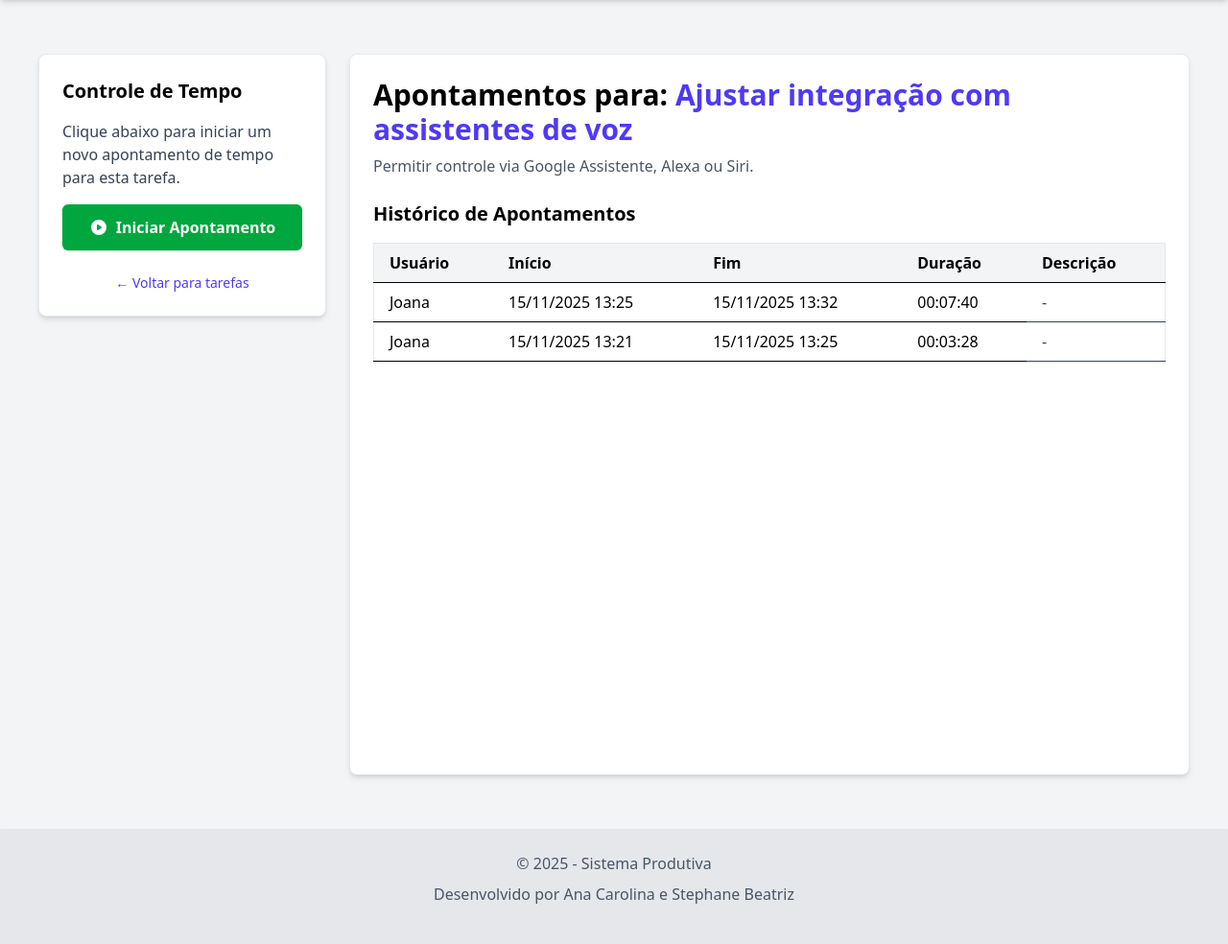
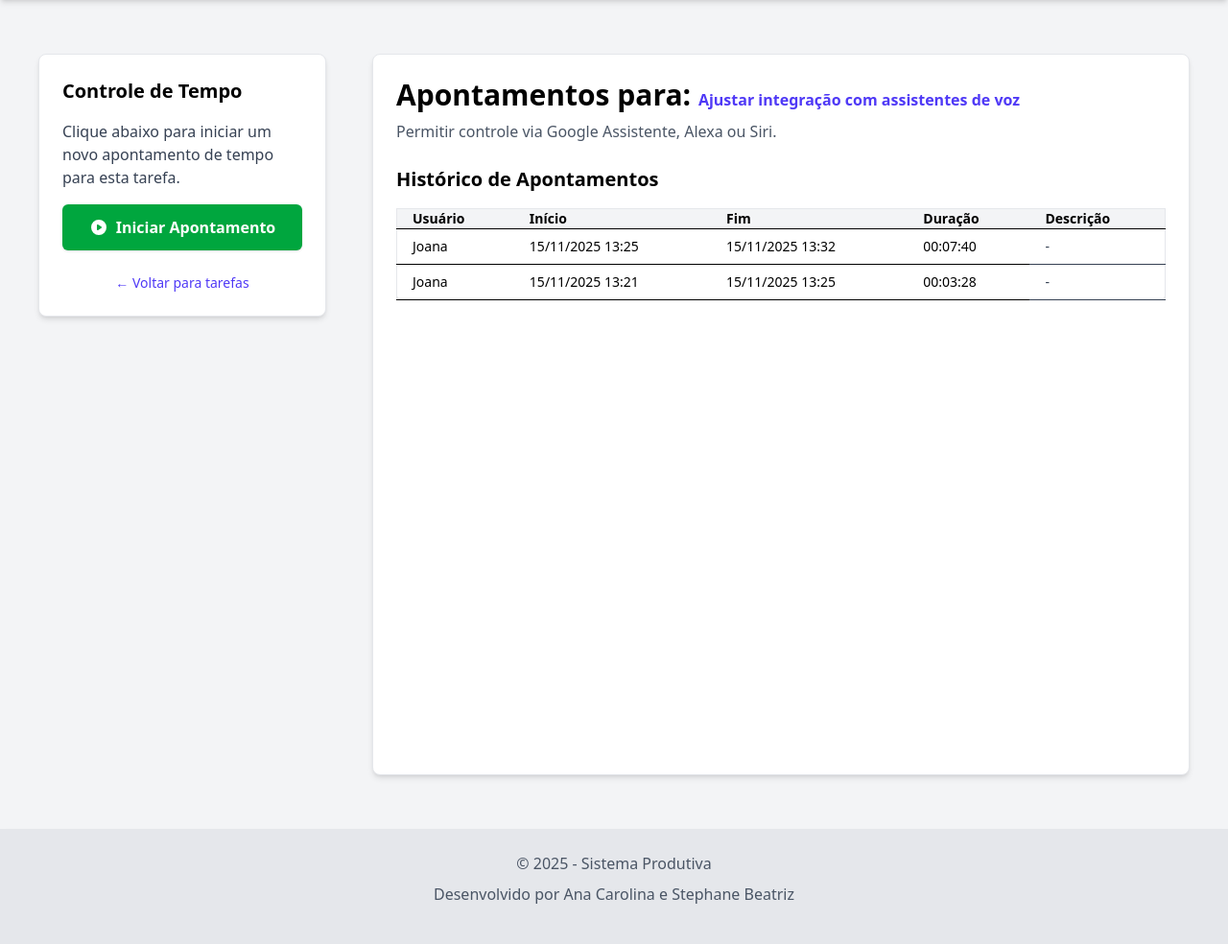
Before and after one commit to anacstralioti/pi-ifsc, a Django app: page /produtiva/tarefa/29/apontamentos/ in a window 1280 px wide. Shown: the part 80-1064 px from the top of the page at 96% size. Run offline with Django 5.2, Linux system fonts and the light colour scheme; a user stored in the database is signed in; data comes from the database, SQL or seed files in the repository; some libraries are stand-ins or nearby versions.

Commit message:
Adiciona responsividade na página de Apontamentos

```diff
--- a/produtiva/templates/apontamentos.html
+++ b/produtiva/templates/apontamentos.html
@@ -66,104 +66,106 @@
 {% endblock header_right_content %}
 
 {% block 'body' %}
-<div class="flex min-h-screen bg-gray-100 p-6">
+<div class="flex flex-col lg:flex-row min-h-screen bg-gray-100 p-4 lg:p-6 gap-4 lg:gap-6">
 
-  <div class="w-1/4 bg-white p-6 rounded-lg shadow-md border border-gray-200 mr-6 h-fit">
-    <h2 class="text-xl font-semibold mb-4">Controle de Tempo</h2>
+  <div class="w-full lg:w-1/4 bg-white p-4 lg:p-6 rounded-lg shadow-md border border-gray-200 mr-6 h-fit">
+    <h2 class="text-lg lg:text-xl font-semibold mb-4">Controle de Tempo</h2>
 
     {% if apontamento_ativo %}
-      <p class="text-sm text-gray-700">Apontamento iniciado por:</p>
-      <p class="font-medium text-lg mb-2">{{ apontamento_ativo.usuario.first_name }}</p>
-      <p class="text-sm text-gray-700">Em:</p>
-      <p class="font-medium text-lg mb-4">{{ apontamento_ativo.hora_inicial|date:"d/m/Y H:i:s" }}</p>
+      <p class="text-xs lg:text-sm text-gray-700">Apontamento iniciado por:</p>
+      <p class="font-medium text-base lg:text-lg mb-2">{{ apontamento_ativo.usuario.first_name }}</p>
+      <p class="text-xs lg:text-sm text-gray-700">Em:</p>
+      <p class="font-medium text-base lg:text-lg mb-4">{{ apontamento_ativo.hora_inicial|date:"d/m/Y H:i:s" }}</p>
 
       <form action="{% url 'apontamentos_tarefa' tarefa.id %}" method="POST">
         {% csrf_token %}
         <input type="hidden" name="action" value="stop">
         <input type="hidden" name="apontamento_id" value="{{ apontamento_ativo.id }}">
 
-        <label for="descricao" class="block text-sm font-medium text-gray-700 mb-1">
+        <label for="descricao" class="block text-xs lg:text-sm font-medium text-gray-700 mb-1">
           Descreva o que foi feito:
         </label>
         <textarea
           name="descricao"
           id="descricao"
           rows="3"
-          class="w-full border rounded-md p-2 mb-3 bg-gray-50 focus:ring-indigo-500 focus:border-indigo-500"
+          class="w-full border rounded-md p-2 mb-3 bg-gray-50 focus:ring-indigo-500 focus:border-indigo-500 text-sm lg:text-base"
           placeholder="Ex: Corrigi bugs, implementei o cálculo de tempo..."
         ></textarea>
 
         <button
           type="submit"
-          class="flex items-center justify-center w-full px-4 py-3 bg-red-600 text-white font-semibold rounded-md shadow-sm hover:bg-red-700"
+          class="flex items-center justify-center w-full px-4 py-3 bg-red-600 text-white font-semibold rounded-md shadow-sm hover:bg-red-700 text-sm lg:text-base"
         >
-          <svg class="w-5 h-5 mr-2" fill="currentColor" viewBox="0 0 20 20">
+          <svg class="w-4 h-4 lg:w-5 lg:h-5 mr-2" fill="currentColor" viewBox="0 0 20 20">
             <path fill-rule="evenodd" d="M10 18a8 8 0 100-16 8 8 0 000 16zM8 7a1 1 0 00-1 1v4a1 1 0 002 0V8a1 1 0 00-1-1zm4 0a1 1 0 00-1 1v4a1 1 0 002 0V8a1 1 0 00-1-1z" clip-rule="evenodd"></path>
           </svg>
           Parar Apontamento
         </button>
       </form>
     {% else %}
-      <p class="text-gray-700 mb-4">Clique abaixo para iniciar um novo apontamento de tempo para esta tarefa.</p>
+      <p class="text-gray-700 mb-4 text-sm lg:text-base">Clique abaixo para iniciar um novo apontamento de tempo para esta tarefa.</p>
       <form action="{% url 'apontamentos_tarefa' tarefa.id %}" method="POST">
         {% csrf_token %}
         <input type="hidden" name="action" value="start">
-        <button type="submit" class="flex items-center justify-center w-full px-4 py-3 bg-green-600 text-white font-semibold rounded-md shadow-sm hover:bg-green-700">
-          <svg class="w-5 h-5 mr-2" fill="currentColor" viewBox="0 0 20 20"><path fill-rule="evenodd" d="M10 18a8 8 0 100-16 8 8 0 000 16zM9.555 7.168A1 1 0 008 8v4a1 1 0 001.555.832l3-2a1 1 0 000-1.664l-3-2z" clip-rule="evenodd"></path></svg>
+        <button type="submit" class="flex items-center justify-center w-full px-4 py-3 bg-green-600 text-white font-semibold rounded-md shadow-sm hover:bg-green-700 text-sm lg:text-base">
+          <svg class="w-4 h-4 lg:w-5 lg:h-5 mr-2" fill="currentColor" viewBox="0 0 20 20"><path fill-rule="evenodd" d="M10 18a8 8 0 100-16 8 8 0 000 16zM9.555 7.168A1 1 0 008 8v4a1 1 0 001.555.832l3-2a1 1 0 000-1.664l-3-2z" clip-rule="evenodd"></path></svg>
           Iniciar Apontamento
         </button>
       </form>
     {% endif %}
 
-    <a href="{% url 'tarefas_por_projeto' tarefa.projeto.id %}" class="mt-6 block text-center text-sm text-indigo-600 hover:text-indigo-800 hover:underline">
+    <a href="{% url 'tarefas_por_projeto' tarefa.projeto.id %}" class="mt-6 block text-center text-xs lg:text-sm text-indigo-600 hover:text-indigo-800 hover:underline">
       &larr; Voltar para tarefas
     </a>
   </div>
 
-  <div class="flex-1 bg-white p-6 rounded-lg shadow-md border border-gray-200">
-    <h1 class="text-3xl font-bold mb-2">
-      Apontamentos para: <span class="text-indigo-600">{{ tarefa.nome_tarefa }}</span>
+  <div class="w-full lg:flex-1 bg-white p-4 lg:p-6 rounded-lg shadow-md border border-gray-200">
+    <h1 class="text-xl lg:text-3xl font-bold mb-2">
+      Apontamentos para: <span class="text-indigo-600 mb-6 text-sm lg:text-base">{{ tarefa.nome_tarefa }}</span>
     </h1>
     <p class="text-gray-600 mb-6">{{ tarefa.descricao|default_if_none:"" }}</p>
 
     {% if messages %}
       <div class="mb-4 space-y-2 w-full">
         {% for message in messages %}
-          <div class="w-full text-center py-2 px-4 rounded-md {% if message.tags == 'success' %}bg-green-100 text-green-800{% elif message.tags == 'error' %}bg-red-100 text-red-800{% else %}bg-blue-100 text-blue-800{% endif %}">
+          <div class="w-full text-center py-2 px-4 rounded-md text-sm lg:text-base {% if message.tags == 'success' %}bg-green-100 text-green-800{% elif message.tags == 'error' %}bg-red-100 text-red-800{% else %}bg-blue-100 text-blue-800{% endif %}">
             {{ message }}
           </div>
         {% endfor %}
       </div>
     {% endif %}
 
-    <h2 class="text-xl font-semibold mb-4">Histórico de Apontamentos</h2>
+    <h2 class="text-lg lg:text-xl font-semibold mb-4">Histórico de Apontamentos</h2>
     {% if apontamentos_concluidos %}
     <div class="overflow-x-auto">
-      <table class="min-w-full border border-gray-200 rounded-lg shadow-sm">
+      <div class="min-w-[600px]">
+      <table class="w-full border border-gray-200 rounded-lg shadow-sm">
         <thead class="bg-gray-100">
           <tr>
-            <th class="px-4 py-2 border-b text-left">Usuário</th>
-            <th class="px-4 py-2 border-b text-left">Início</th>
-            <th class="px-4 py-2 border-b text-left">Fim</th>
-            <th class="px-4 py-2 border-b text-left">Duração</th>
-            <th class="px-4 py-2 border-b text-left">Descrição</th>
+            <th class="px-3 lg:px-4 border-b text-left text-xs lg:text-sm">Usuário</th>
+            <th class="px-3 lg:px-4 border-b text-left text-xs lg:text-sm">Início</th>
+            <th class="px-3 lg:px-4 border-b text-left text-xs lg:text-sm">Fim</th>
+            <th class="px-3 lg:px-4 border-b text-left text-xs lg:text-sm">Duração</th>
+            <th class="px-3 lg:px-4 border-b text-left text-xs lg:text-sm">Descrição</th>
           </tr>
         </thead>
         <tbody>
           {% for ap in apontamentos_concluidos %}
           <tr class="hover:bg-gray-50">
-            <td class="px-4 py-2 border-b">{{ ap.usuario.first_name }}</td>
-            <td class="px-4 py-2 border-b">{{ ap.hora_inicial|date:"d/m/Y H:i" }}</td>
-            <td class="px-4 py-2 border-b">{{ ap.hora_final|date:"d/m/Y H:i" }}</td>
-            <td class="px-4 py-2 border-b font-medium">{{ ap.duracao_formatada }}</td>
-            <td class="px-4 py-2 border-b text-gray-700">{{ ap.descricao|default:"-" }}</td>
+            <td class="px-3 lg:px-4 py-2 border-b text-xs lg:text-sm">{{ ap.usuario.first_name }}</td>
+            <td class="px-3 lg:px-4 py-2 border-b text-xs lg:text-sm">{{ ap.hora_inicial|date:"d/m/Y H:i" }}</td>
+            <td class="px-3 lg:px-4 py-2 border-b text-xs lg:text-sm">{{ ap.hora_final|date:"d/m/Y H:i" }}</td>
+            <td class="px-3 lg:px-4 py-2 border-b text-xs lg:text-sm">{{ ap.duracao_formatada }}</td>
+            <td class="px-3 lg:px-4 py-2 border-b text-gray-700 text-xs lg:text-sm">{{ ap.descricao|default:"-" }}</td>
           </tr>
           {% endfor %}
         </tbody>
       </table>
     </div>
+    </div>
     {% else %}
-    <p class="text-gray-500">Nenhum apontamento concluído para esta tarefa ainda.</p>
+    <p class="text-gray-500 text-sm lg:text-base">Nenhum apontamento concluído para esta tarefa ainda.</p>
     {% endif %}
   </div>
 </div>
```
